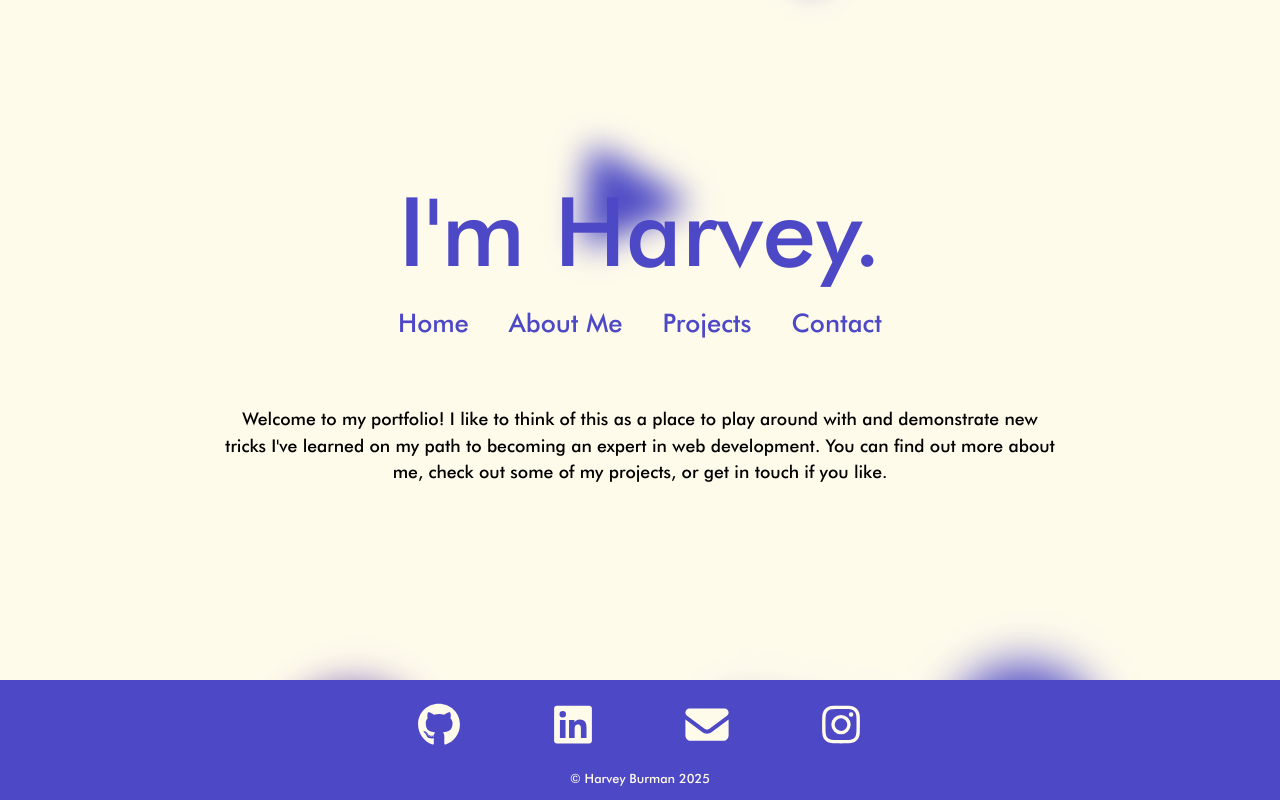
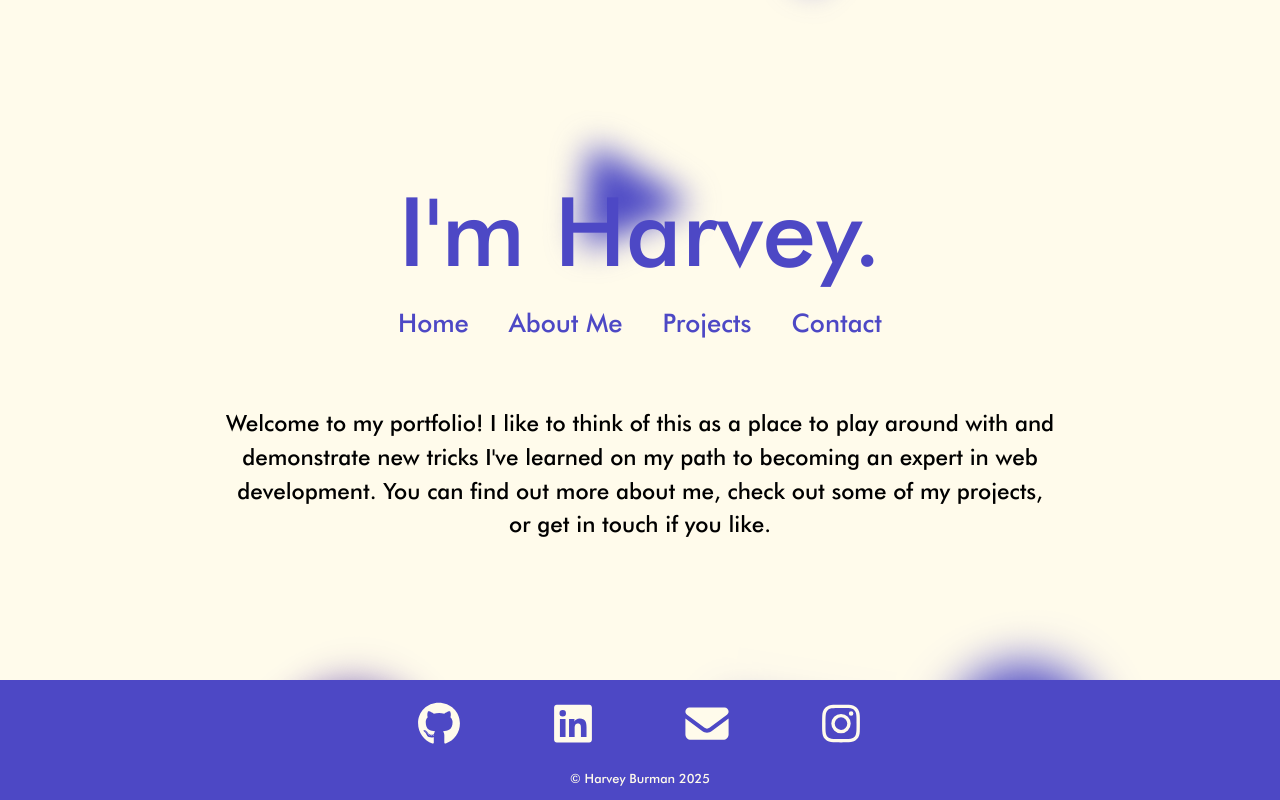
Before and after one commit to hravv/Portfolio, a React (Vite) app in the folder portfolio/: page / in a window 1280 px wide. Built offline with nearby package versions, Linux system fonts and the light colour scheme.

Commit message:
completed main structure

```diff
--- a/portfolio/package.json
+++ b/portfolio/package.json
@@ -16,6 +16,7 @@
     "@fortawesome/free-solid-svg-icons": "^7.1.0",
     "@fortawesome/react-fontawesome": "^3.1.0",
     "@tailwindcss/vite": "^4.1.14",
+    "framer-motion": "^12.23.24",
     "react": "^19.1.1",
     "react-dom": "^19.1.1",
     "tailwindcss": "^4.1.14"
--- a/portfolio/src/App.jsx
+++ b/portfolio/src/App.jsx
@@ -1,10 +1,12 @@
 import { useState } from 'react'
 import './App.css'
+import { motion, AnimatePresence } from 'framer-motion';
 
 import Home from './components/home.jsx'
 import About from './components/about.jsx'
 import Projects from './components/projects.jsx'
 import Footer from './components/footer.jsx'
+import Contact from './components/contact.jsx'
 
 function App() {
 
@@ -23,8 +25,16 @@ function App() {
     <div className='relative z-10 min-h-screen w-full flex flex-col'>
       <div className='h-[5rem] lg:h-[10rem]'></div>
       {/* Top Space */}
+      <AnimatePresence mode="wait">
+        <motion.div
+          key={page}
+          initial={{opacity:0}}
+          animate={{opacity:1}}
+          exit={{opacity:0}}
+          transition={{duration: 0.17}}
+        >
           <div className='head-container mix-blend-darken'>
-        <h1 className='mx-auto mix-blend-darken w-fit font-futura xl:text-[6rem] sm:text-[4.8rem] text-[3.5rem] text-grape'>
+            <h1 className='mx-auto mix-blend-darken* w-fit font-futura xl:text-[6rem] sm:text-[4.8rem] text-[3.5rem] text-grape transition ease-in-out'>
               {
               (page === "Home") ? "I'm Harvey."
                                 : (page === "About") ? "About Me."
@@ -54,9 +64,12 @@ function App() {
               (page === "Home") ? <Home />
                                 : (page === "About") ? <About />
                                 : (page === "Projects") ? <Projects />
+                                : (page === "Contact") ? <Contact />
                                 : ""
               }
           </section>
+        </motion.div>
+      </AnimatePresence>
       <Footer />
     </div>
   </>
--- a/portfolio/src/components/about.jsx
+++ b/portfolio/src/components/about.jsx
@@ -10,7 +10,7 @@ const About = () => {
 
       <div>
         <h1 className='mx-auto w-fit text-grape xl:text-[1.6rem] sm:text-[1.4rem] text-[1rem] mb-6'>Aspiring Web Developer</h1>
-        <p className='text-[1.1rem] w-[65%] mx-auto text-center mb-10 '>
+        <p className='text-[1.1rem] md:text-[1.4rem] w-[65%] mx-auto text-center mb-10 '>
           I'm Harvey Burman - a web developer in training with a passion for creating responsive, visually appealing user interfaces.
           I have been studying and practicing using my own time, creating projects (that you can see for yourself!) and gaining certifications as a means to achieving my goal - doing what I love as a career.
         </p>
@@ -47,7 +47,7 @@ const About = () => {
           </figure>
         </div>
         <h1 className='mx-auto w-fit text-grape xl:text-[1.6rem] sm:text-[1.4rem] text-[1rem] mb-6'>Hobbies</h1>
-        <p className='text-[1.1rem] w-[65%] mx-auto text-center mb-10 '>
+        <p className='text-[1.1rem] md:text-[1.4rem] w-[65%] mx-auto text-center mb-10 '>
           Since I was little I've loved playing video games and recently have been streaming them online to other people. I enjoy horror and retro games most but all genres are fun to me. I spend a decent portion of my free time (and money) expanding my music collection, and have a record spinning most of the time I'm not busy.
         </p>
       </div>
--- a/portfolio/src/components/contact.jsx
+++ b/portfolio/src/components/contact.jsx
@@ -0,0 +1,27 @@
+import React from 'react'
+
+const Contact = () => {
+    return (
+        <>
+        <h1 className='mx-auto w-fit text-grape xl:text-[1.6rem] sm:text-[1.4rem] text-[1rem] mb-6'>Want to get in touch?</h1>
+        <p className='text-[1.1rem] md:text-[1.4rem] w-[65%] mx-auto text-center mb-10 '>
+          Fill in the form below if you want to talk opportunities, coding, or anything at all!
+        </p>
+        <div className="form-cont w-fit mx-auto px-8 py-10 mb-10 bg-amber-100/40 rounded-2xl">
+            <form action="https://formspree.io/f/xldoqbav" method="POST" className="flex flex-col">
+            <label className="flex mb-10">
+                Your email:
+                <input type="email" name="email" className='bg-white w-[22rem] ml-8' />
+            </label>
+            <label className='flex'>
+                Your message:
+                <textarea name="message" className='bg-white ml-8 w-[22rem] h-[12rem] mb-10'></textarea>
+            </label>
+            <button type="submit" className='mb-2 text-floralwhite bg-grape w-fit mx-auto px-3 py-2 rounded-xl'>Send</button>
+            </form>
+        </div>
+    </>
+    )
+}
+
+export default Contact
--- a/portfolio/src/components/footer.jsx
+++ b/portfolio/src/components/footer.jsx
@@ -7,10 +7,21 @@ const Footer = () => {
   return (
     <section className='footer relative z-10 h-[5rem] xl:h-[7.5rem] bg-grape mt-auto flex flex-col justify-center align-middle gap-x-10 md:gap-x-20'>
         <div className='socials-cont my-auto flex justify-center align-middle gap-x-10 md:gap-x-20 h-fit'>
-        <FontAwesomeIcon icon={faGithub} className='text-floralwhite text-[2rem] xl:text-[2.7rem]' />
-        <FontAwesomeIcon icon={faLinkedin} className='text-floralwhite text-[2rem] xl:text-[2.7rem]' />
-        <FontAwesomeIcon icon={faEnvelope} className='text-floralwhite text-[2rem] xl:text-[2.7rem]' />
-        <FontAwesomeIcon icon={faInstagram} className='text-floralwhite text-[2rem] xl:text-[2.7rem]' />
+        <a href='https://github.com/hravv' target='_blank'>
+          <FontAwesomeIcon icon={faGithub} className='text-floralwhite text-[2rem] xl:text-[2.7rem] cursor-pointer hover:text-amber-100 hover:scale-120 transition' />
+        </a>
+        <a href='https://www.linkedin.com/in/harvey-burman-3b5704360/' target='_blank'>
+          <FontAwesomeIcon icon={faLinkedin} className='text-floralwhite text-[2rem] xl:text-[2.7rem] cursor-pointer hover:text-amber-100 hover:scale-120 transition' />
+        </a>
+        <a href='mailto:harveyoliverburman@outlook.com' target='_blank'>
+          <FontAwesomeIcon icon={faEnvelope} className='text-floralwhite text-[2rem] xl:text-[2.7rem] cursor-pointer hover:text-amber-100 hover:scale-120 transition' />
+        </a>
+        <a href='http://instagram.com/hravv_/' target='_blank'>
+          <FontAwesomeIcon icon={faInstagram} className='text-floralwhite text-[2rem] xl:text-[2.7rem] cursor-pointer hover:text-amber-100 hover:scale-120 transition' />
+        </a>
+
+
+
         </div>
         <div className='foot-text mx-auto h-fit mb-1.5 xl:mb-3'>
             <p className='text-floralwhite lg:text-[0.8rem]'>&#169; Harvey Burman {new Date().getFullYear()}</p>
--- a/portfolio/src/components/home.jsx
+++ b/portfolio/src/components/home.jsx
@@ -3,9 +3,10 @@ import React from 'react'
 const home = () => {
   return (
     <div className='w-fit mx-auto'>
-      <p className='text-[1.1rem] w-[65%] mx-auto text-center mb-6'>
+      <p className='text-[1.1rem] md:text-[1.4rem] w-[65%] mx-auto text-center mb-6'>
         Welcome to my portfolio! I like to think of this as a place to play around with and demonstrate new tricks I've learned on my path to becoming an expert in web development. You can find out more about me, check out some of my projects, or get in touch if you like.
       </p>
+
     </div>
   )
 }
```
Also changed, not shown: 1 other file (tests, documents, lock files or other folders). Lines whose indentation alone changed are shown as unchanged.
